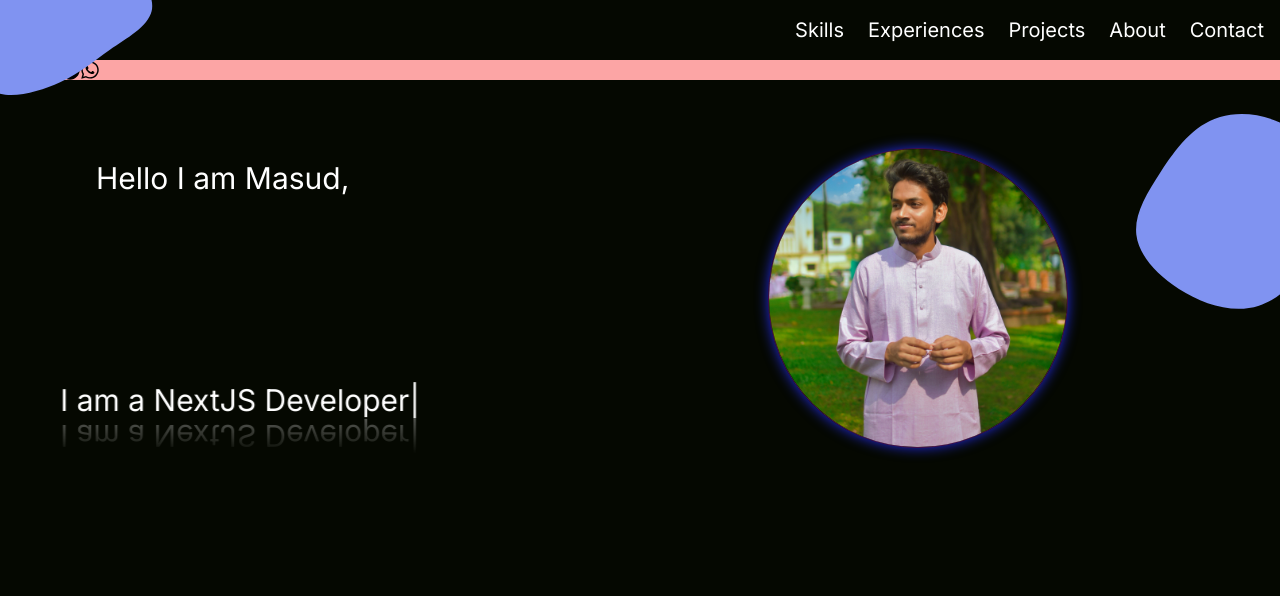
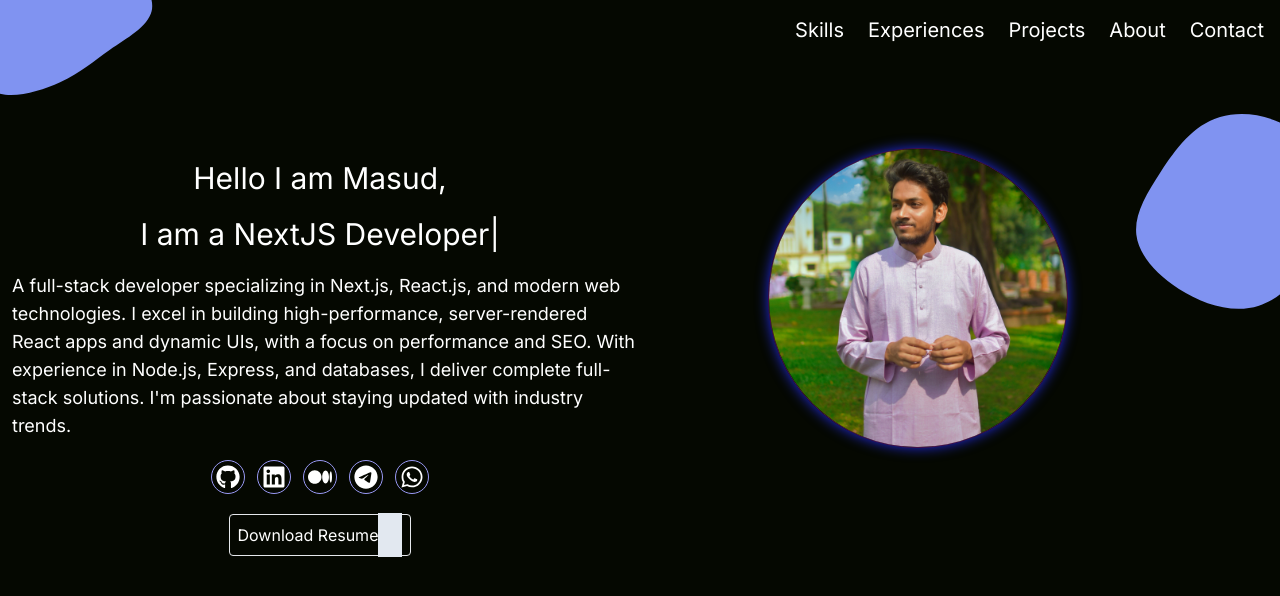
Before and after one commit to mmh-masud-03/new-portfolio, a Next.js app: page / in a window 1280 px wide. Shown: the top 596 px of the page. Built offline with nearby package versions, Linux system fonts and the light colour scheme.

Commit message:
social buttons added

```diff
--- a/src/components/HeroSection.jsx
+++ b/src/components/HeroSection.jsx
@@ -35,11 +35,11 @@ function HeroSection() {
           transform="translate(100 100)"
         />
       </svg>
+      <div className="flex flex-row">
+        <div className="flex flex-col absolute top-40 gap-y-5 justify-between items-center w-1/2">
+          <p className="text-white text-3xl ">Hello I am Masud,</p>
           <div>
             {" "}
-        <p className="text-white text-3xl absolute left-24 top-40">
-          Hello I am Masud,
-        </p>
             <TypeAnimation
               sequence={[
                 "I am a ReactJS Developer",
@@ -56,31 +56,66 @@ function HeroSection() {
               speed={260}
               deletionSpeed={180}
               preRenderFirstString={true}
-          className="text-white text-3xl absolute top-1/2 left-60 transform -translate-y-1/2 -translate-x-1/2 bg-transparent"
+              className="text-white text-3xl transform -translate-y-1/2 -translate-x-1/2 bg-transparent "
               repeat={Infinity}
               style={{
                 textShadow:
                   "0 0 10px 0 #8093F1, 0 0 20px 0 #8093F1, 0 0 40px 0 #8093F1, 0 0 60px 0 #8093F1",
-            WebkitBoxReflect: "below 0px linear-gradient(transparent, #0005)",
+                WebkitBoxReflect:
+                  "below 0px linear-gradient(transparent, #0005)",
                 backgroundClip: "text",
               }}
             />
-        <div className="flex flex-row items-center bg-red-300">
-          <Link href={""}>
-            <FaGithub size={20} />
+          </div>
+          <p className="text-white text-lg pl-3">
+            A full-stack developer specializing in Next.js, React.js, and modern
+            web technologies. I excel in building high-performance,
+            server-rendered React apps and dynamic UIs, with a focus on
+            performance and SEO. With experience in Node.js, Express, and
+            databases, I deliver complete full-stack solutions. I'm passionate
+            about staying updated with industry trends.
+          </p>
+          <div className="flex flex-row items-center text-white gap-x-3">
+            <Link
+              href={""}
+              className="border rounded-full p-1 border-[#9999f4]"
+            >
+              <FaGithub size={24} />
             </Link>
-          <Link href={""}>
-            <FaLinkedin size={20} />
+            <Link
+              href={""}
+              className="border rounded-full p-1 border-[#9999f4]"
+            >
+              <FaLinkedin size={24} />
             </Link>
-          <Link href={""}>
-            <FaMedium size={20} />
+            <Link
+              href={""}
+              className="border rounded-full p-1 border-[#9999f4]"
+            >
+              <FaMedium size={24} />
             </Link>
-          <Link href={""}>
-            <FaTelegram size={20} />
+            <Link
+              href={""}
+              className="border rounded-full p-1 border-[#9999f4]"
+            >
+              <FaTelegram size={24} />
             </Link>
-          <Link href={""}>
-            <FaWhatsapp size={20} />
+            <Link
+              href={""}
+              className="border rounded-full p-1 border-[#9999f4]"
+            >
+              <FaWhatsapp size={24} />
             </Link>
+          </div>
+
+          <div className="flex flex-row gap-2 justify-between items-center">
+            <button className="text-white border rounded p-2">
+              Download Resume
+              <span className=" w-4 bg-slate-200 p-3"></span>
+              <span></span>
+              <span></span>
+              <span></span>
+            </button>
           </div>
         </div>
 
@@ -96,6 +131,7 @@ function HeroSection() {
           </div>
         </div>
       </div>
+    </div>
   );
 }
 
--- a/tailwind.config.js
+++ b/tailwind.config.js
@@ -25,6 +25,22 @@ module.exports = {
           "80%": { boxShadow: "0 0 10px #222adf" },
           "100%": { boxShadow: "0 0 0px #222adf" },
         },
+        leftright: {
+          "0%": { transform: "translateX(-100%)" },
+          "100%": { transform: "translateX(100%)" },
+        },
+        rightleft: {
+          "0%": { transform: "translateX(100%)" },
+          "100%": { transform: "translateX(-100%)" },
+        },
+        updown: {
+          "0%": { transform: "translateY(-100%)" },
+          "100%": { transform: "translateY(100%)" },
+        },
+        downup: {
+          "0%": { transform: "translateY(100%)" },
+          "100%": { transform: "translateY(-100%)" },
+        },
         wave: {
           "0%": {
             d: "path('M 100, 100 m -80, 0 a 80,80 0 1,1 160,0 a 80,80 0 1,1 -160,0')",
@@ -47,6 +63,10 @@ module.exports = {
         test: "test 2s linear infinite",
         circlepulse: "circlepulse 5s linear infinite",
         wave: "wave 5s ease-in-out infinite",
+        leftright: "leftright 2s ease-in-out infinite",
+        rightleft: "rightleft 2s ease-in-out infinite",
+        updown: "updown 2s ease-in-out infinite",
+        downup: "downup 2s ease-in-out infinite",
       },
     },
   },
```
Lines whose indentation alone changed are shown as unchanged.
